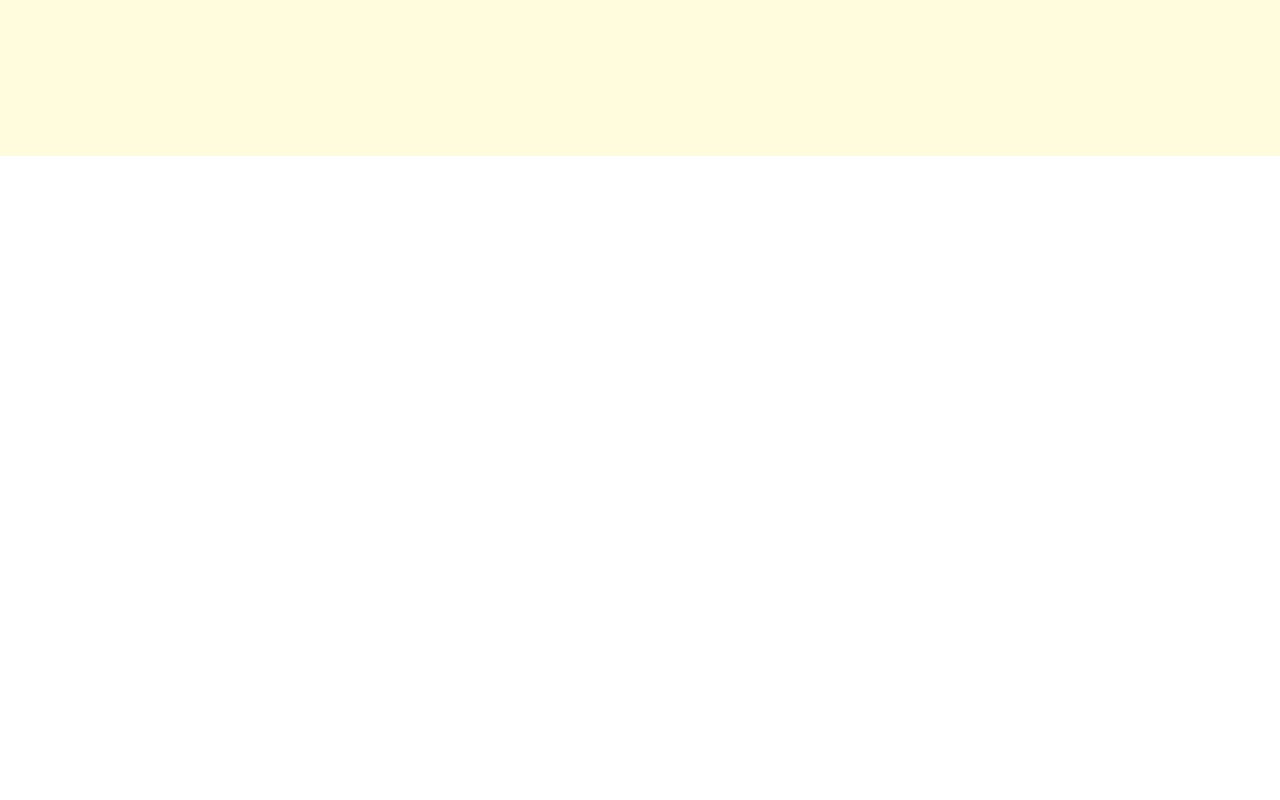
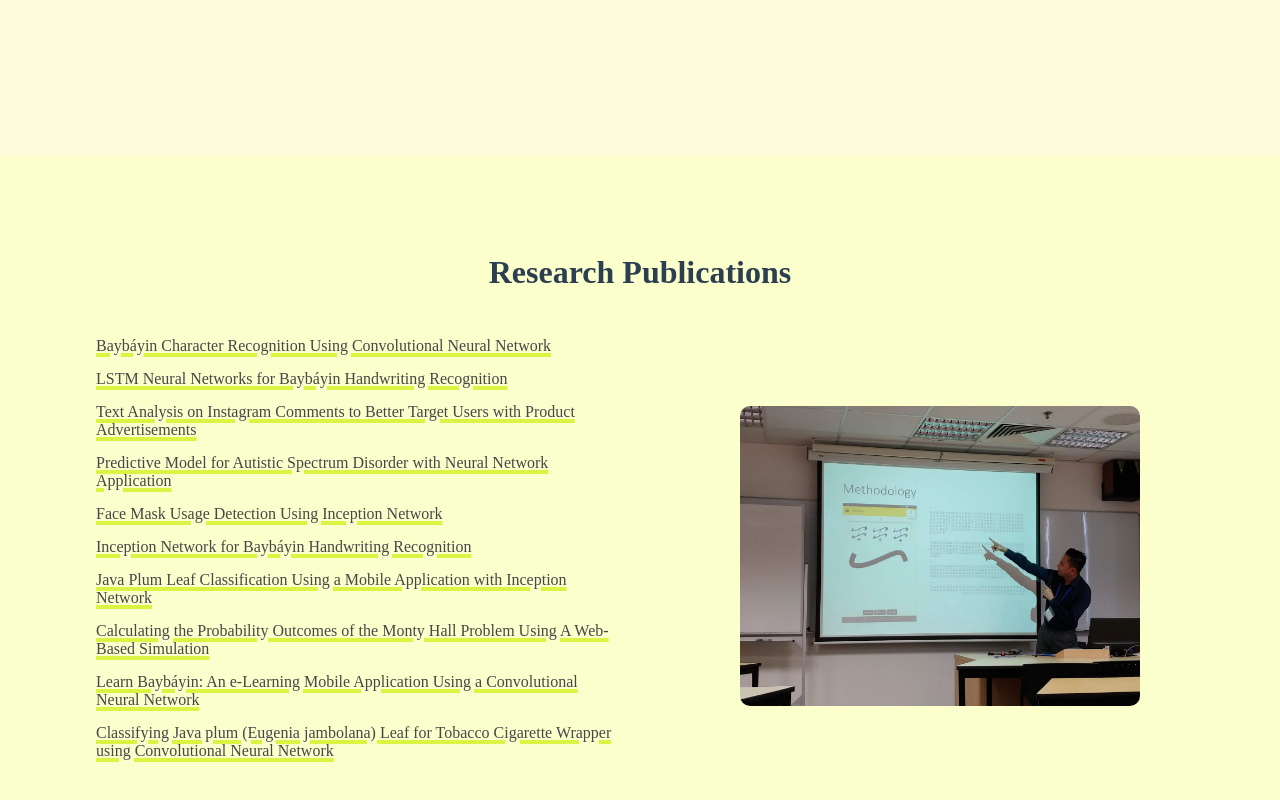
Before and after one commit to jamesnogra/vue-james-portfolio, a Vue app: page / in a window 1280 px wide. Shown: the part 3902-4702 px from the top of the page. Before the commit the page ends 4058 px from the top, so only its background shows below. Built offline with nearby package versions, Linux system fonts and the light colour scheme; a web font is replaced by a local one.

Commit message:
Completed the research publications section.

```diff
--- a/src/App.vue
+++ b/src/App.vue
@@ -16,6 +16,9 @@
     <TopicContainer bgColor="#fffcde">
       <WebDevelopment />
     </TopicContainer>
+    <TopicContainer bgColor="#fbffcc">
+      <ResearchPublications />
+    </TopicContainer>
   </div>
 </template>
 
@@ -27,6 +30,7 @@ import FaceMaskUsage from './components/FaceMaskUsage.vue'
 import TaglishSentimentAnalyzer from './components/TaglishSentimentAnalyzer.vue'
 import BaybayinHandwritingRecognition from './components/BaybayinHandwritingRecognition.vue'
 import WebDevelopment from './components/WebDevelopment.vue'
+import ResearchPublications from './components/ResearchPublications.vue'
 
 export default {
   name: 'App',
@@ -38,6 +42,7 @@ export default {
     TaglishSentimentAnalyzer,
     BaybayinHandwritingRecognition,
     WebDevelopment,
+    ResearchPublications
   },
 }
 </script>
--- /dev/null
+++ b/src/components/ResearchPublications.vue
@@ -0,0 +1,70 @@
+<template>
+  <div id="research-publications" class="section-main-container">
+    <div class="vertical-middle">
+      <h1 class="centered">Research Publications</h1>
+      <div class="two-divs-container">
+        <div class="left-or-right-or-center">
+          <div class="with-text-padding center-if-mobile add-left-padding">
+            <a class="research-links" href="http://www.ijmlc.org/index.php?m=content&c=index&a=show&catid=106&id=1093">Baybáyin Character Recognition Using Convolutional Neural Network</a>
+            <a class="research-links" href="https://ieeexplore.ieee.org/document/8821789">LSTM Neural Networks for Baybáyin Handwriting Recognition</a>
+            <a class="research-links" href="http://www.warse.org/IJATCSE/static/pdf/file/ijatcse26913sl2020.pdf">Text Analysis on Instagram Comments to Better Target Users with Product Advertisements</a>
+            <a class="research-links" href="https://www.ijterm.org/index.php/jset/article/download/69/57/114">Predictive Model for Autistic Spectrum Disorder with Neural Network Application</a>
+            <a class="research-links" href="https://www.jardcs.org/abstract.php?id=5699">Face Mask Usage Detection Using Inception Network</a>
+            <a class="research-links" href="http://www.warse.org/IJATCSE/static/pdf/file/ijatcse30913sl2020.pdf">Inception Network for Baybáyin Handwriting Recognition</a>
+            <a class="research-links" href="http://www.warse.org/IJATCSE/static/pdf/file/ijatcse23913sl2020.pdf">Java Plum Leaf Classification Using a Mobile Application with Inception Network</a>
+            <a class="research-links" href="https://ieeexplore.ieee.org/document/9072747">Calculating the Probability Outcomes of the Monty Hall Problem Using A Web-Based Simulation</a>
+            <a class="research-links" href="https://www.jardcs.org/abstract.php?id=2819">Learn Baybáyin: An e-Learning Mobile Application Using a Convolutional Neural Network</a>
+            <a class="research-links" href="https://www.ijterm.org/index.php/jset/article/view/37">Classifying Java plum (Eugenia jambolana) Leaf for Tobacco Cigarette Wrapper using Convolutional Neural Network</a>
+          </div>
+        </div>
+        <div class="left-or-right-or-center">
+          <div class="image-container"><img src="/images/research.jpg" /></div>
+        </div>
+      </div>
+    </div>
+  </div>
+</template>
+
+<script>
+export default {
+  name: 'ResearchPublications'
+}
+</script>
+
+<!-- Add "scoped" attribute to limit CSS to this component only -->
+<style scoped>
+.image-container {
+  border-radius: 10px;
+  overflow: hidden;
+  width: 400px;
+  height: 300px;
+  margin-left: 100px;
+}
+.image-container img {
+  flex: 1;
+  height: 100%;
+}
+.research-links {
+  display: block;
+  margin-bottom: 15px;
+}
+.research-links:hover {
+  background-color: #f1fcb8;
+}
+@media only screen and (max-width: 768px) {
+  .image-container {
+    width: 100%;
+    text-align: center;
+    margin-left: 0px;
+  }
+  .image-container img {
+    width: 90%;
+    border-radius: 10px;
+  }
+}
+@media only screen and (min-width: 768px) {
+  .add-left-padding {
+    padding-left: 15%;
+  }
+}
+</style>
```
Also changed, not shown: public/images/research.jpg (added).
